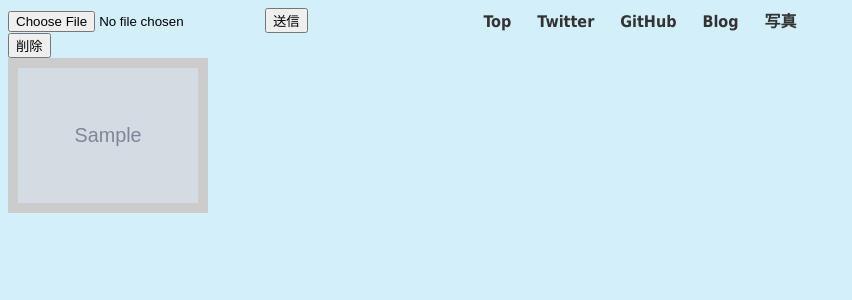
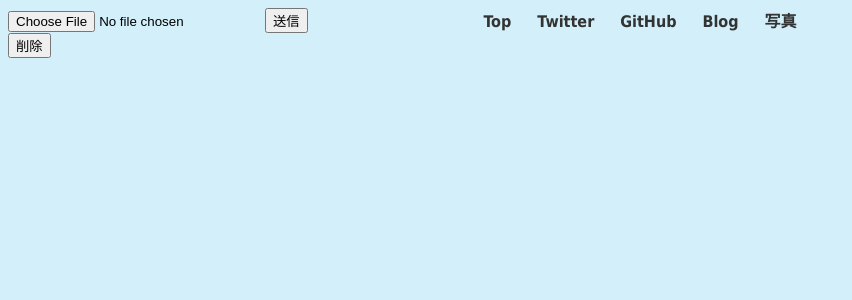
Before and after one commit to Amakuchisan/pictures-warehouse, a Flask app: template templates/pic.html in a window 1280 px wide. Shown: the top 300 px of the page, without its empty margins (0-852 px from the left). Run offline with Flask 2, Linux system fonts and the light colour scheme; the template is opened without the code that fills it: most values are stand-ins (such as "Sample title", 1, 10 or a date in 2020); grey boxes marked "Sample" are stand-in pictures; data that the repository does not hold is empty.

Commit message:
js_picture_show

```diff
--- a/templates/pic.html
+++ b/templates/pic.html
@@ -11,14 +11,15 @@
   <input type="submit" id="delete" value="削除">
 </form>
 
-<div class="container">
+<!-- <div class="container">
+  Flaskで画像を表示する場合
   {% for picture in pictures %}
   <img src="{{ picture }}">
-  <!--ファイル名(拡張子非表示)-->
-  <!--{{ picture[picture.index('pic/')+4 : picture.index('.')] }}-->
-  <!-- <input type="submit" value="削除" class="btn"> -->
+  ファイル名(拡張子非表示)
+  {{ picture[picture.index('pic/')+4 : picture.index('.')] }}
+  <input type="submit" value="削除" class="btn">
   {% endfor %}
-</div>
+</div> -->
 
 <div id="alter-album"></div>
 
```
